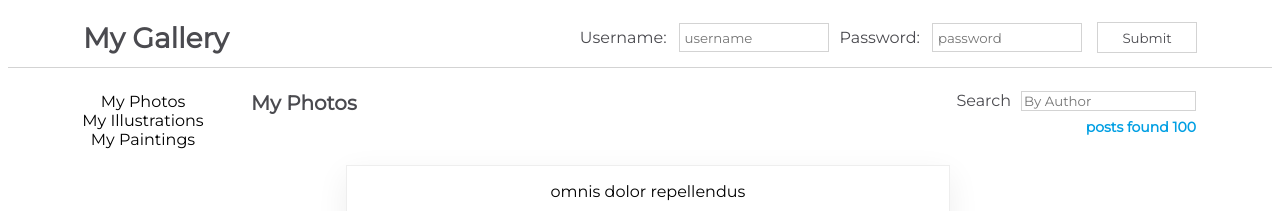
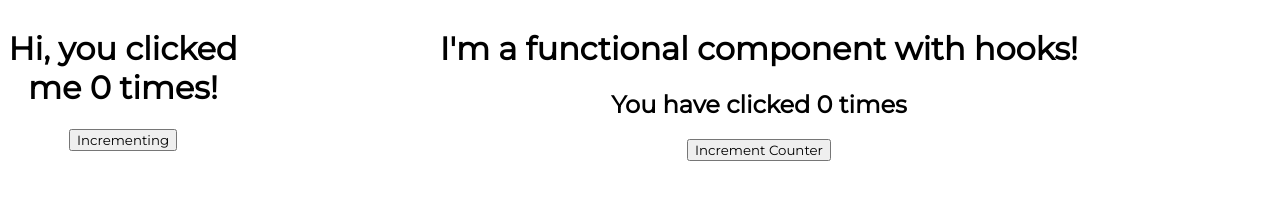
Before and after one commit to digimori/reactCI, a React (Vite) app: page / in a window 1280 px wide. Shown: the top 211 px of the page. Built offline with nearby package versions, Linux system fonts and the light colour scheme.

Commit message:
Hooks vs Class components

```diff
--- a/src/App.jsx
+++ b/src/App.jsx
@@ -22,19 +22,23 @@ import LifeCyclesCWU from './components/LifeCyclesCWU';
 import ControlledForm from './components/ControlledForm';
 import UncontrolledForm from './components/UncontrolledForm';
 import SearchBar from './components/SearchBar';
+import ClassCounter from './components/ClassCounter';
+import HookCounter from './components/HookCounter';
 
 
 function App() {
 
   return (
       <div className={css.App}>
-        <NavBarForm />
+        <ClassCounter />
+        <HookCounter />
+
+        {/*<NavBarForm />
         <Sidebar />
        <Content />
-        {/*<SearchBar />
+        <SearchBar />
         <UncontrolledForm />
         <ControlledForm />
-
         <LifeCyclesCWU />
         <LifeCyclesCDU />
         <LifeCyclesCDM />
--- /dev/null
+++ b/src/components/ClassCounter.jsx
@@ -0,0 +1,28 @@
+import React, { Component } from 'react'
+
+export class ClassCounter extends Component {
+    constructor(props) {
+      super(props)
+
+      this.state = {
+         count: 0
+      }
+    }
+
+    handleClick = () => {
+        this.setState(prevState => {
+            return { count: prevState.count + 1}
+        })
+    }
+
+  render() {
+    return (
+      <div>
+        <h1>Hi, you clicked me {this.state.count} times!</h1>
+        <button onClick={this.handleClick}>Incrementing</button>
+      </div>
+    )
+  }
+}
+
+export default ClassCounter
--- /dev/null
+++ b/src/components/HookCounter.jsx
@@ -0,0 +1,15 @@
+import React, {useState} from 'react'
+
+function HookCounter(props) {
+    const [count, setCount] = useState(0)
+
+  return (
+    <div>
+        <h1>I'm a functional component with hooks!</h1>
+        <h2>You have clicked {count} times</h2>
+        <button onClick={() => setCount(count => count + 1)}>Increment Counter</button>
+    </div>
+  )
+}
+
+export default HookCounter
```
